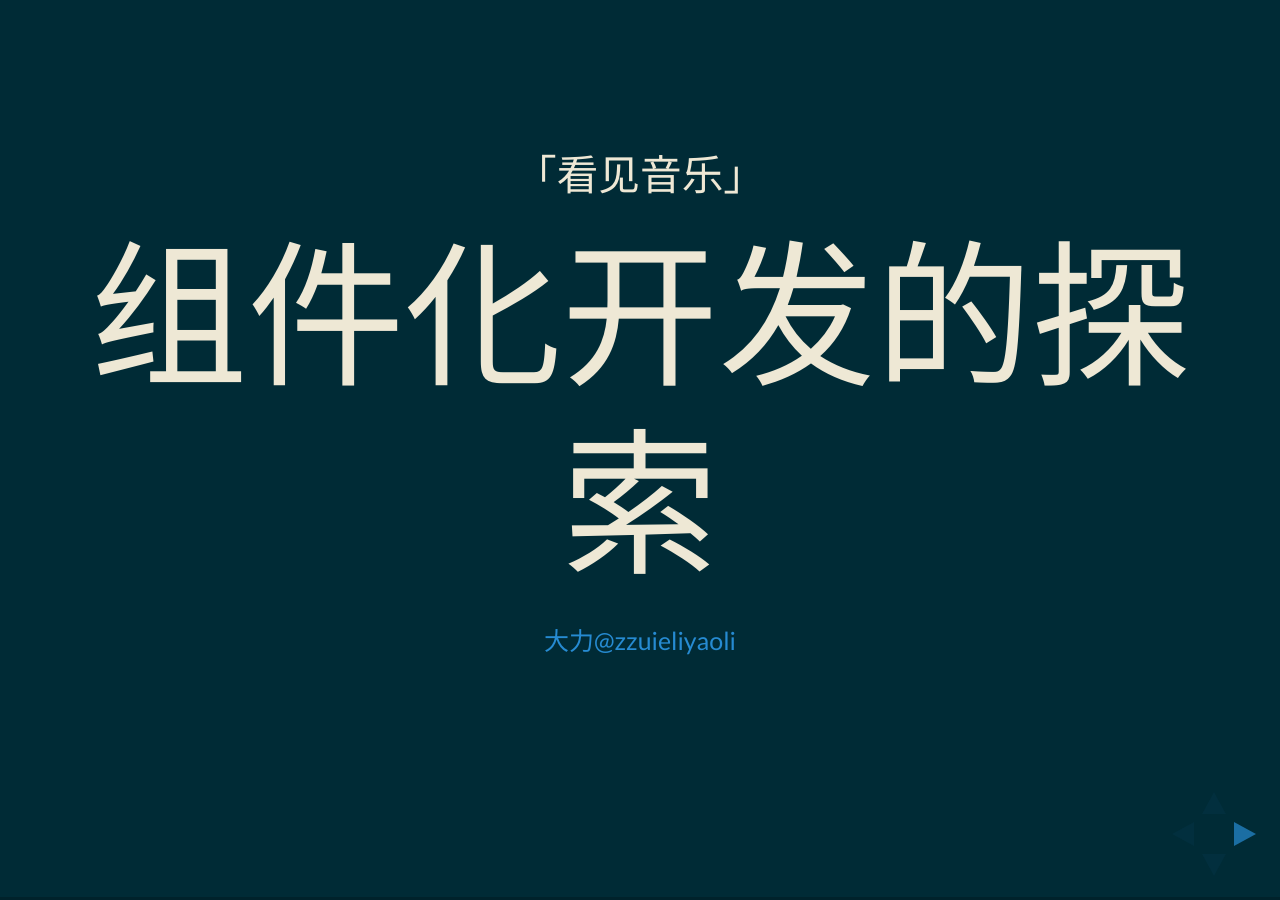
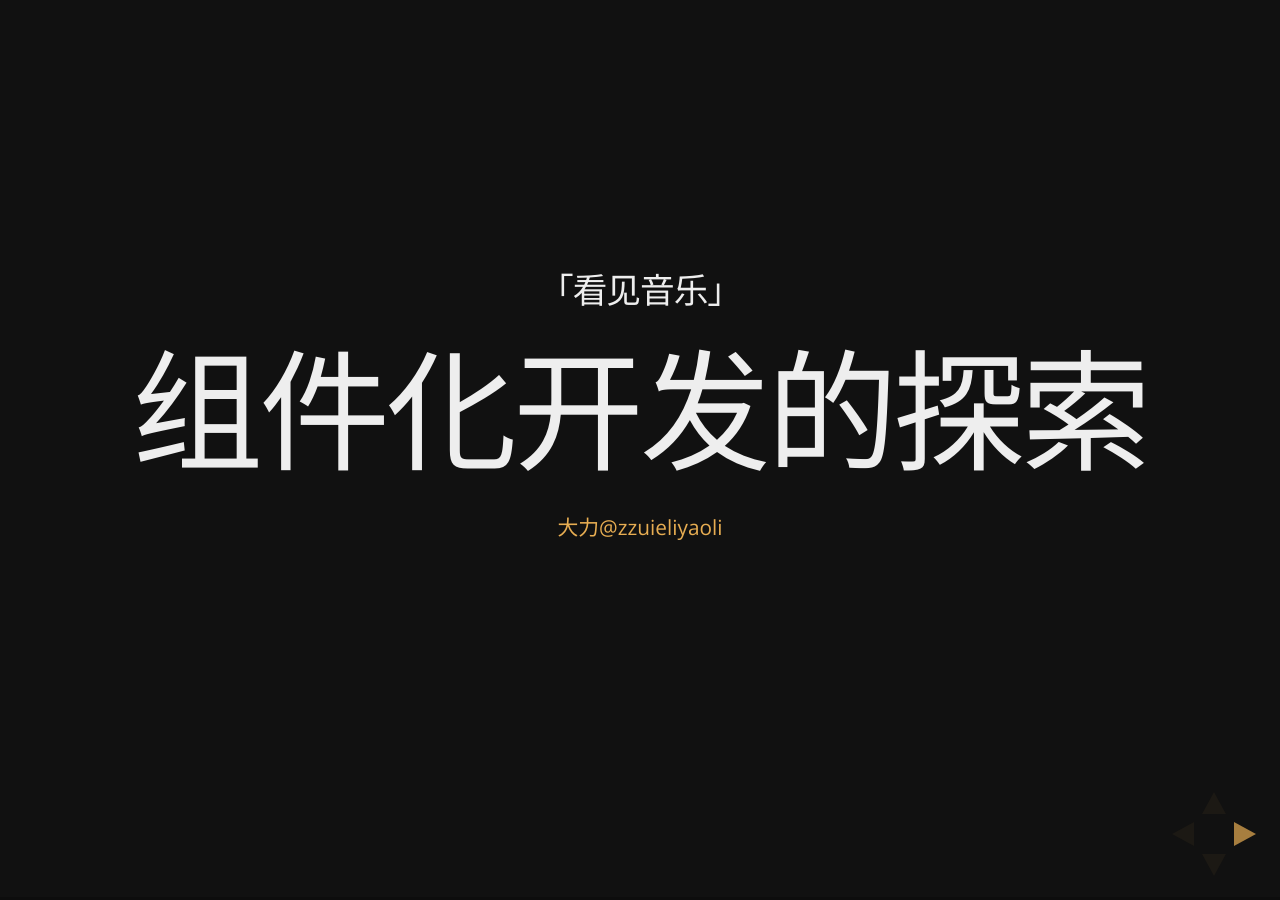
Before and after one commit to yanglh13/zzuieliyaoli.github.io, a Jekyll site: the page sliders/ComponentsOnMobilePage.html, which Jekyll copies as it is, in a window 1280 px wide. Built offline with Jekyll 4.4.1, drawn with Linux system fonts in a browser that asks for light colours.

Commit message:
change theme

```diff
--- a/sliders/ComponentsOnMobilePage.html
+++ b/sliders/ComponentsOnMobilePage.html
@@ -9,7 +9,7 @@
 		<meta name="apple-mobile-web-app-status-bar-style" content="black-translucent">
 		<meta name="viewport" content="width=device-width, initial-scale=1.0, maximum-scale=1.0, user-scalable=no, minimal-ui">
 		<link rel="stylesheet" href="css/reveal.css">
-		<link rel="stylesheet" href="css/theme/moon.css">
+		<link rel="stylesheet" href="css/theme/night.css">
 
 		<!-- Code syntax highlighting -->
 		<link rel="stylesheet" href="lib/css/zenburn.css">
```
